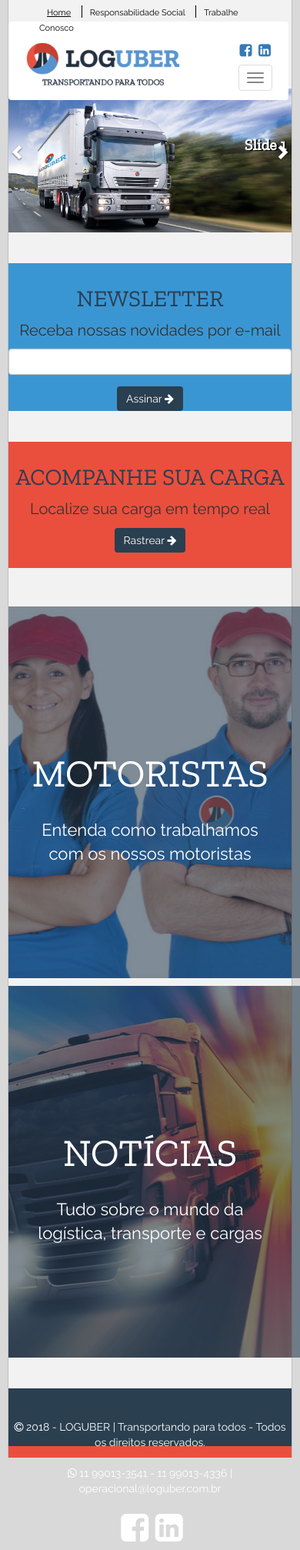
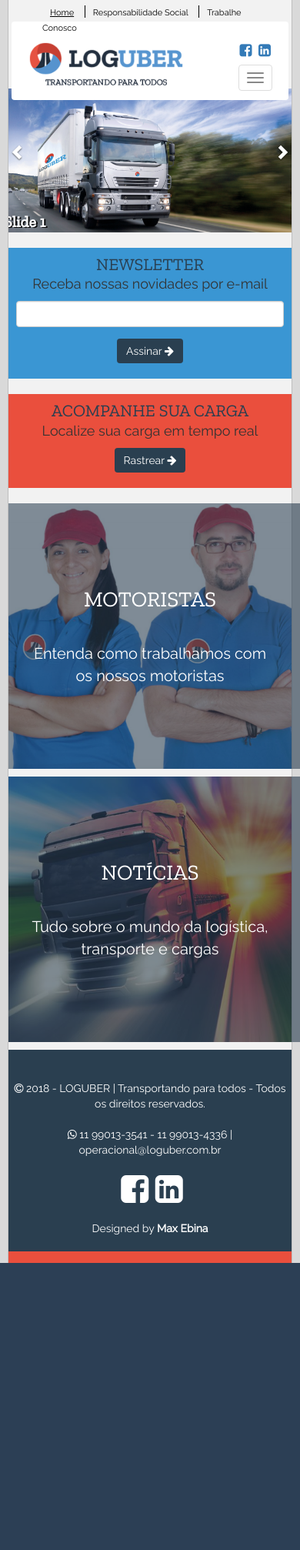
Before and after one commit to maxebina/loguber, a PHP site: page / in a window 390 px wide. Shown: the top 2014 px of the page at 77% size. After the commit the page ends 1641 px from the top, so only its background shows below. Run offline with PHP 8.4, Linux system fonts and the light colour scheme; some libraries are stand-ins or nearby versions.

Commit message:
ajustes de responsividade nos elementos da home

```diff
--- /dev/null
+++ b/css/nosass.css
@@ -0,0 +1,53 @@
+/*style.scss line 318*/
+@media screen and (max-width: 768px) {
+	header#nav.navbar-default {
+	    margin: 0 15px 0 15px !important;
+	}
+	.newsletter-section, .acompanhe-carga-section {
+  		margin-top: 20px !important;
+  		padding: 0 10px;
+  	}
+  	.newsletter-section h3, .acompanhe-carga-section h3 {
+	    font-size: 22px !important;
+  		margin: 0;
+  	}
+  	.newsletter-section p, .acompanhe-carga-section p {
+    	font-size: 18px !important;
+  	}
+	.newsletter-section {
+		padding-bottom: 20px;
+	}
+	.featured-motoristas, .featured-noticias {
+		min-height: 345px !important;
+	}
+	.featured-motoristas::before, .featured-noticias::before {
+    	height: 345px !important;
+    }
+    .featured-section {
+		margin: 10px 0 !important;
+	}
+	.featured-motoristas h4, .featured-noticias h4 {
+	    font-size: 28px !important;
+	    top: 110px !important;
+	}
+	.featured-motoristas p, .featured-noticias p {
+	    font-size: 20px !important;
+	    top: 140px !important;
+	}
+}
+
+/*stiky-footer-navbar.scss*/
+@media screen and (max-width: 768px) {
+	.footer {
+		height: auto !important;
+		margin-bottom: 0px;
+	}
+}
+
+/*carousel.scss*/
+@media screen and (max-width: 768px) {
+  .carousel-caption {
+    left: -75% !important;
+    bottom: -160px !important;
+  }
+}
--- a/header.php
+++ b/header.php
@@ -6,6 +6,8 @@
     <meta name="viewport" content="width=device-width, initial-scale=1.0">
     <meta name="description" content="<?php echo $your_meta_description ?>" />
     <title>LOGUBER - <?php echo $thisPage ?></title>
+
+    <link href="css/nosass.css" rel="stylesheet">
 
     <link href="css/bootstrap.min.css" rel="stylesheet">
     <link href="css/style.min.css" rel="stylesheet">
--- a/index.php
+++ b/index.php
@@ -76,13 +76,13 @@
         <p>
             Localize sua carga em tempo real
         </p>
-        <a href="#" class="btn btn-primary" role="button">Rastrear <i class="fa fa-arrow-right"></i></a>
+        <a href="rastreamento" class="btn btn-primary" role="button">Rastrear <i class="fa fa-arrow-right"></i></a>
     </div>
 
     <div class="featured-section">
         <div class="row">
             <div class="col-md-6">
-                <a href="#">
+                <a href="motoristas">
                     <div class="featured-motoristas">
                         <span></span>
                         <h4>MOTORISTAS</h4>
@@ -94,7 +94,7 @@
                 </a>
             </div>
             <div class="col-md-6">
-                <a href="#">
+                <a href="noticias">
                     <div class="featured-noticias">
                         <span></span>
                         <h4>NOTÍCIAS</h4>
```
Also changed, not shown: 1 other file.
